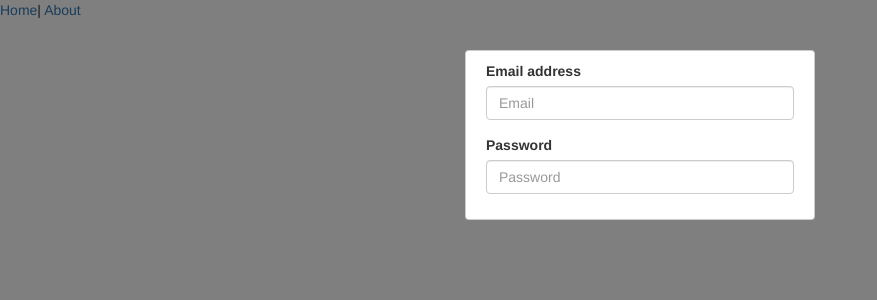
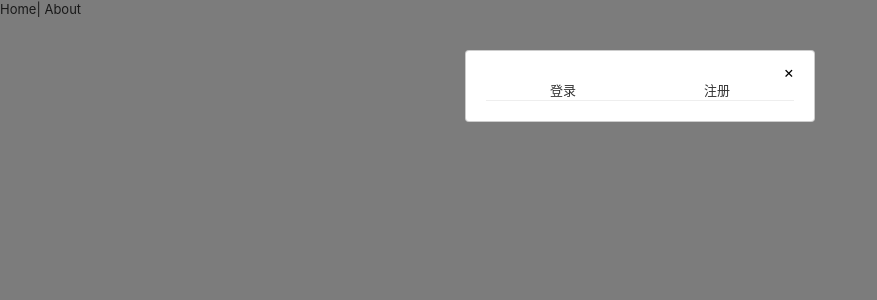
Before and after one commit to zry-web/shiyanlou, a Vue app: page /#/ in a window 1280 px wide. Shown: the top 300 px of the page, without its empty margins (0-877 px from the left). Built offline with nearby package versions, Linux system fonts and the light colour scheme.

Commit message:
引入了重置样式表

```diff
--- a/src/App.vue
+++ b/src/App.vue
@@ -1,7 +1,6 @@
 <template>
   <div id="app">
     <Login></Login>
-
     <div id="nav">
       <router-link to="/">Home</router-link>|
       <router-link to="/about">About</router-link>
--- /dev/null
+++ b/src/assets/rest.css
@@ -0,0 +1,83 @@
+html {
+  overflow-x: hidden;
+}
+body,
+ul,
+li,
+dl,
+dt,
+dd,
+p,
+ol,
+h1,
+h2,
+h3,
+h4,
+h5,
+h6,
+form,
+img,
+table,
+fieldset,
+legend,
+figure,
+figcaption {
+  margin: 0;
+  padding: 0;
+}
+ul,
+li,
+ol {
+  list-style: none;
+}
+img,
+fieldset {
+  border: 0;
+}
+img {
+  display: block;
+}
+a {
+  text-decoration: none !important;
+  color: #333;
+}
+h1,
+h2,
+h3,
+h4,
+h5,
+h6 {
+  font-weight: normal;
+}
+em,
+i,
+address {
+  font-style: normal;
+}
+body {
+  height: 100%;
+  background: #f9f9f9;
+  font-size: 13px;
+  line-height: 1.4285;
+  font-family: -apple-system, BlinkMacSystemFont, Helvetica Neue, PingFang SC,
+    Microsoft YaHei, Source Han Sans SC, Noto Sans CJK SC, WenQuanYi Micro Hei,
+    sans-serif;
+}
+input,
+a {
+  outline: none;
+}
+.fl {
+  float: left;
+}
+.fr {
+  float: right;
+}
+.clean:after {
+  content: ".";
+  display: block;
+  clear: both;
+  height: 0;
+  overflow: hidden;
+  visibility: hidden;
+}
--- a/src/views/login/Login.vue
+++ b/src/views/login/Login.vue
@@ -1,20 +1,18 @@
 <template>
   <div class="login-wrap" v-show="isclick">
     <div class="login">
-      <div>
-        <div class="form-group">
-          <label>Email address</label>
-          <input type="email" class="form-control" id="exampleInputEmail1" placeholder="Email" />
+      <div class="nav_bar">
+        <div class="close_log_div">
+          <span class="close_log_span">×</span>
         </div>
-        <div class="form-group">
-          <label for="exampleInputPassword1">Password</label>
-          <input
-            type="password"
-            class="form-control"
-            id="exampleInputPassword1"
-            placeholder="Password"
-          />
-        </div>
+        <ul class="nav_bar_ul">
+          <li class="nav_bar_li">
+            <a href="javascript:viod(0);" class="nav_bar_a">登录</a>
+          </li>
+          <li class="nav_bar_li">
+            <a href="javascript:viod(0)" class="nav_bar_a">注册</a>
+          </li>
+        </ul>
       </div>
     </div>
   </div>
@@ -53,4 +51,18 @@ export default {
   border-radius: 4px;
   border: 1px solid rgba(0, 0, 0, 0.2);
 }
+.close_log_div {
+  text-align: right;
+  color: #000;
+  font-size: 16px;
+  cursor: pointer;
+  height: 20px;
+}
+.nav_bar_ul {
+  display: flex;
+  justify-content: space-around;
+  border: none;
+  border-bottom: 1px solid #eee;
+  margin-bottom: 10px;
+}
 </style>
```
Also changed, not shown: src/main.js (+8 -6 lines), 1 other file (tests, documents, lock files or other folders).
